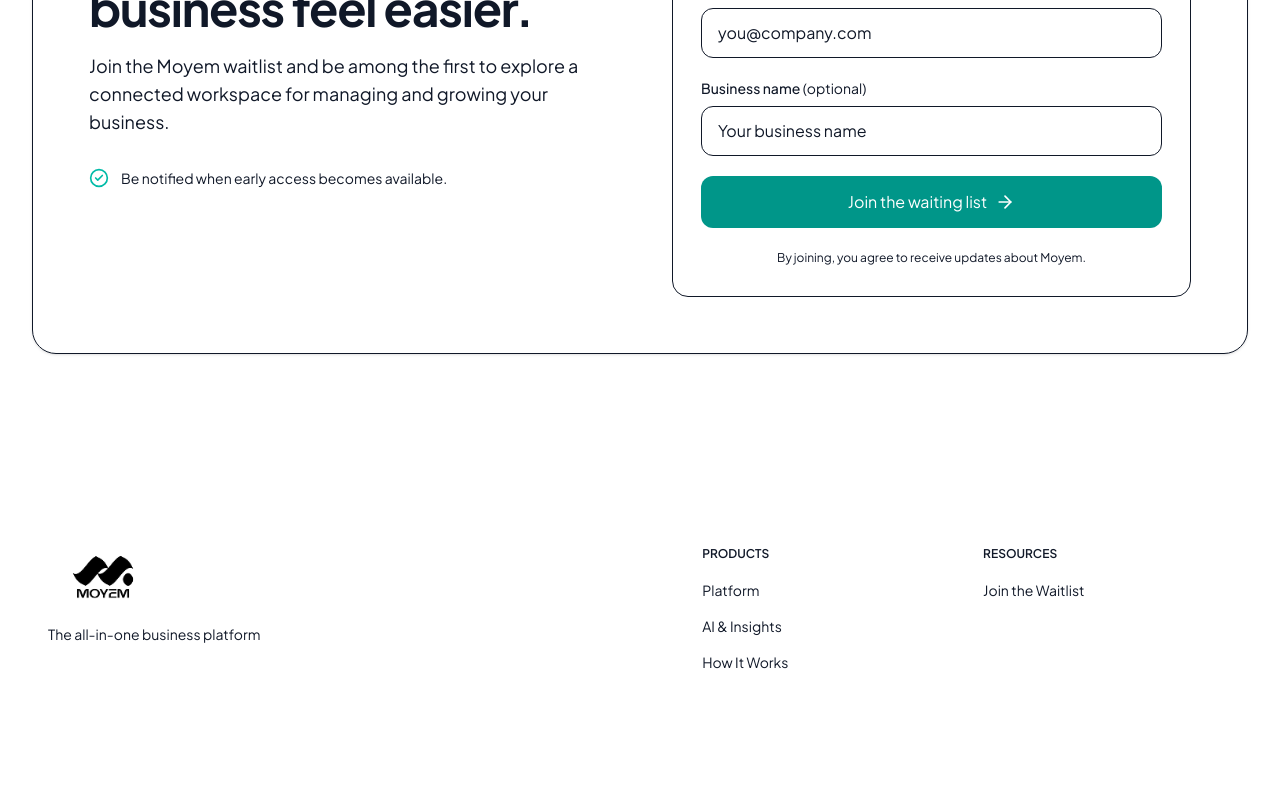
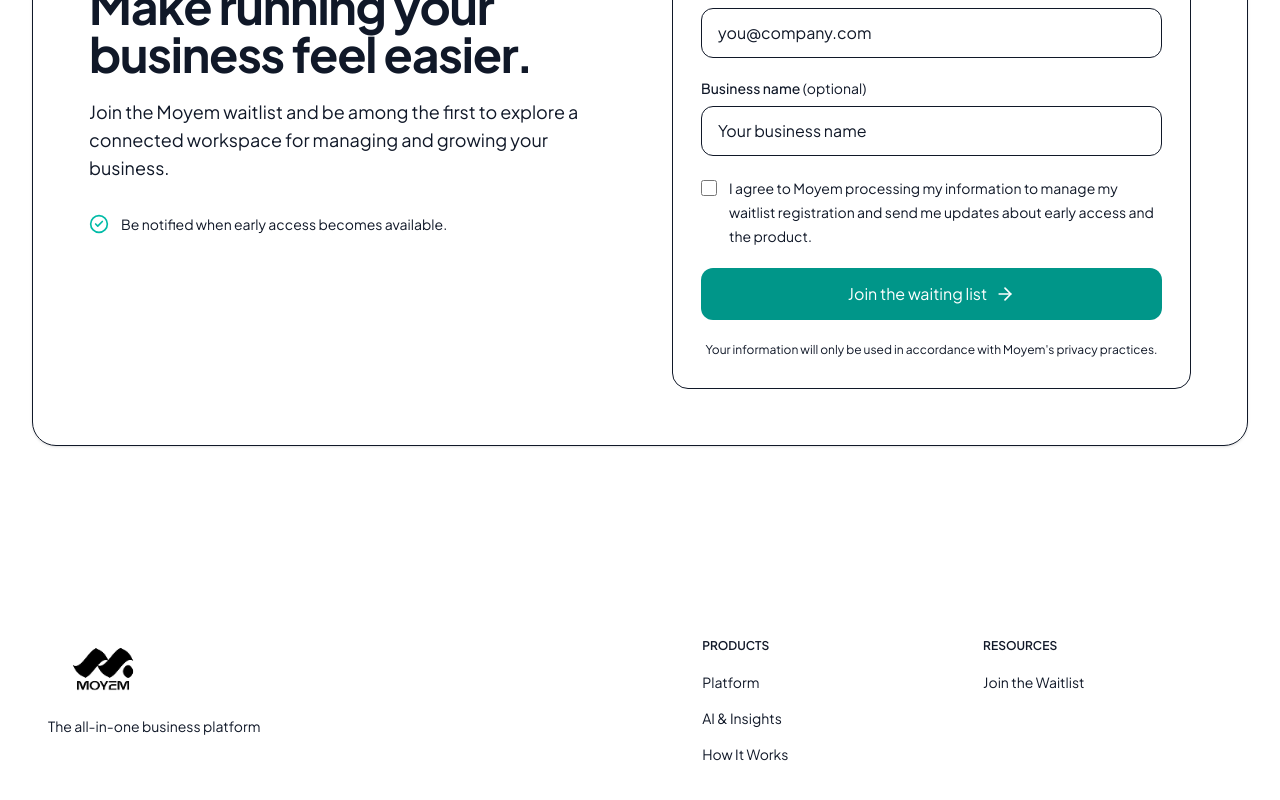
Before and after one commit to abcancode/moyem-marketing, a React (Vite) app: page / in a window 1280 px wide. Shown: the part 5821-6621 px from the top of the page. Before the commit the page ends 6575 px from the top, so only its background shows below. Built offline with nearby package versions, Linux system fonts and the light colour scheme; no server answers.

Commit message:
chore: added privacy consent to waitlist

```diff
--- a/src/components/waitlist/Waitlist.tsx
+++ b/src/components/waitlist/Waitlist.tsx
@@ -8,6 +8,7 @@ export default function Waitlist() {
   const [name, setName] = useState("");
   const [email, setEmail] = useState("");
   const [business, setBusiness] = useState("");
+  const [consent, setConsent] = useState(false);
   const [status, setStatus] = useState<FormStatus>("idle");
   const [message, setMessage] = useState("");
 
@@ -24,6 +25,7 @@ export default function Waitlist() {
         full_name: name.trim(),
         email: email.trim().toLowerCase(),
         business_name: business.trim() || null,
+        consent_agreed: consent,
       });
 
       if (error) {
@@ -41,6 +43,7 @@ export default function Waitlist() {
       setName("");
       setEmail("");
       setBusiness("");
+      setConsent(false);
     } catch (error) {
       setStatus("error");
 
@@ -146,6 +149,27 @@ export default function Waitlist() {
               />
             </div>
 
+            <div className="flex items-start gap-3">
+              <input
+                id="waitlist-consent"
+                name="consent"
+                type="checkbox"
+                required
+                checked={consent}
+                onChange={(event) => setConsent(event.target.checked)}
+                className="mt-1 h-4 w-4 shrink-0 cursor-pointer rounded border-[var(--color-border)] accent-teal-600 focus:ring-2 focus:ring-teal-500"
+              />
+
+              <label
+                htmlFor="waitlist-consent"
+                className="text-sm leading-6 text-[var(--color-muted)]"
+              >
+                I agree to Moyem processing my information to manage my waitlist
+                registration and send me updates about early access and the
+                product.
+              </label>
+            </div>
+
             <button
               type="submit"
               disabled={status === "loading"}
@@ -179,7 +203,8 @@ export default function Waitlist() {
             )}
 
             <p className="text-center text-xs leading-5 text-[var(--color-muted)]">
-              By joining, you agree to receive updates about Moyem.
+              Your information will only be used in accordance with Moyem's
+              privacy practices.
             </p>
           </form>
         </div>
```
